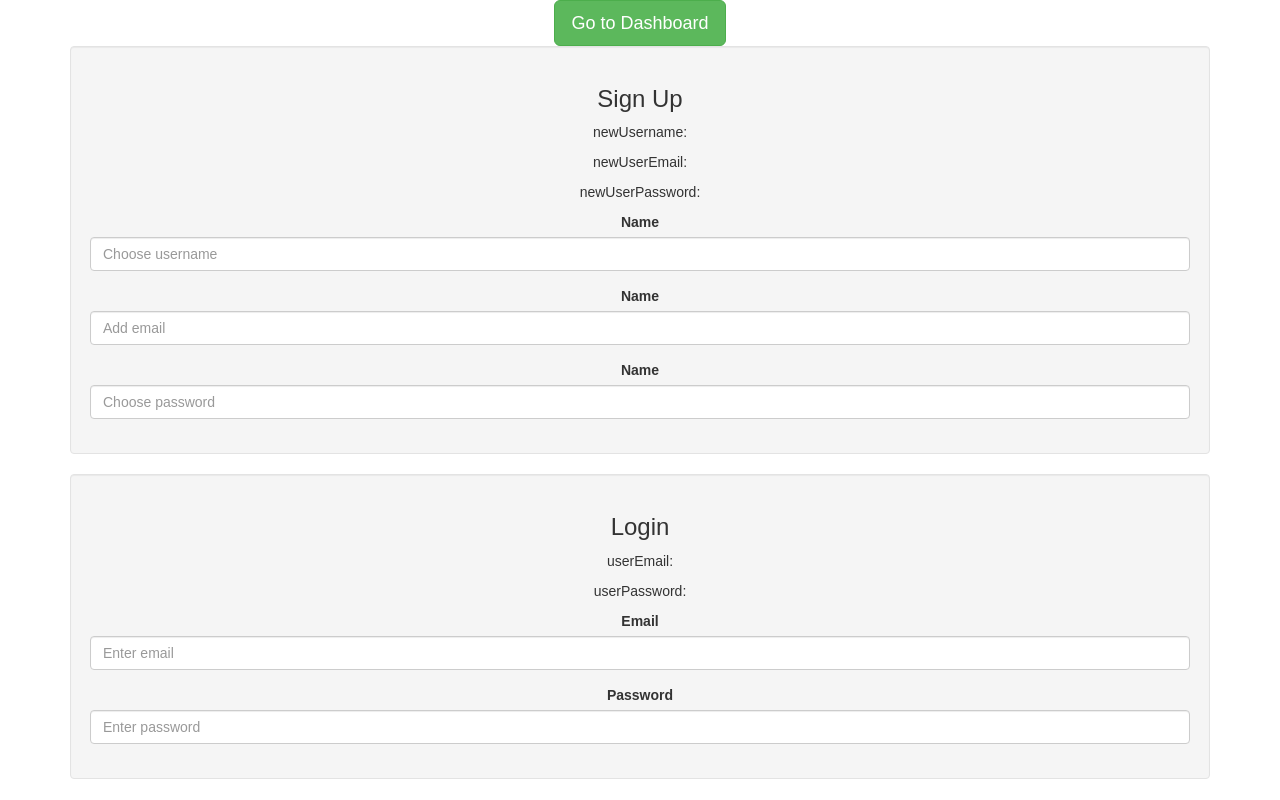
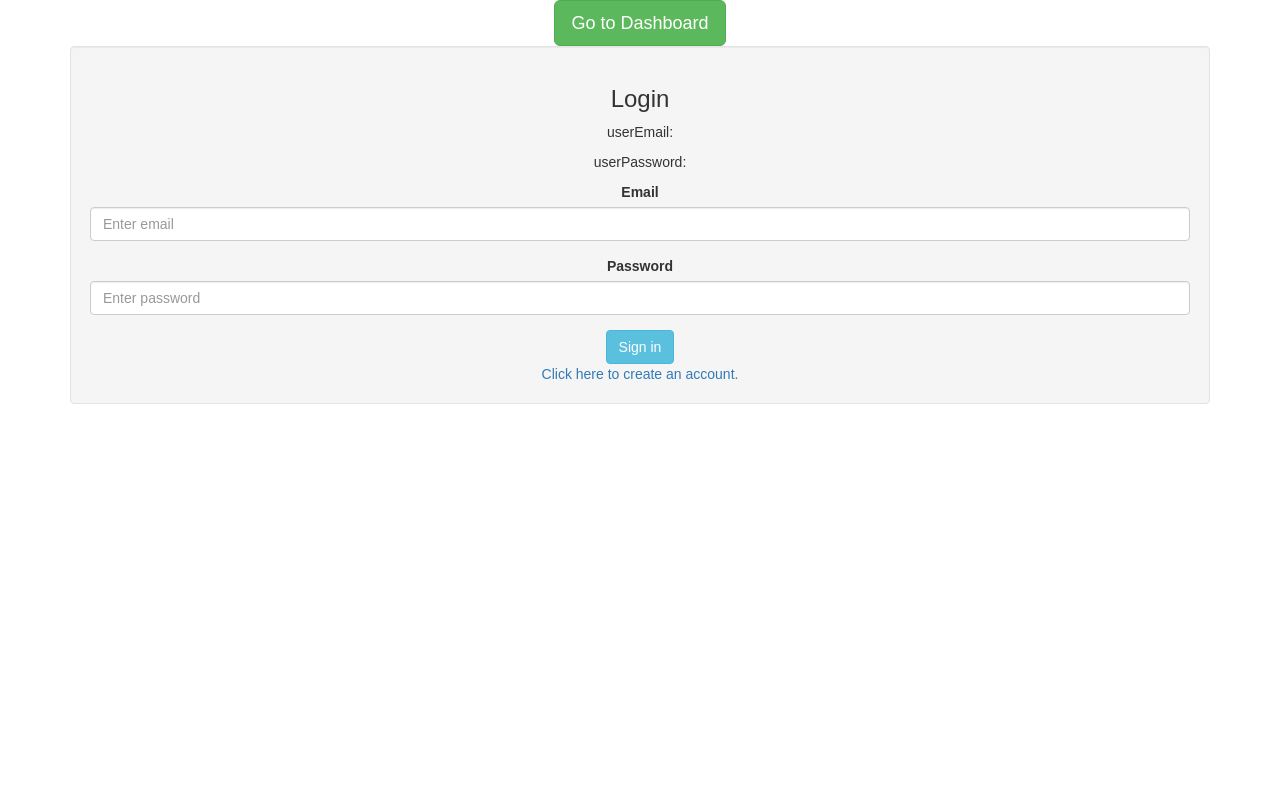
Before and after one commit to Baatzy/g48-capstone-frontend, a React (Create React App) app: page / in a window 1280 px wide. Built offline with nearby package versions, Linux system fonts and the light colour scheme.

Commit message:
Can toggle signin/login forms, icons added to logbook completed status

```diff
--- a/src/components/login/loginPage.js
+++ b/src/components/login/loginPage.js
@@ -11,6 +11,81 @@ function FieldGroup({ id, label, help, ...props }) {
       {help && <HelpBlock>{help}</HelpBlock>}
     </FormGroup>
   )
+}
+
+class LoginForm extends Component {
+  constructor(props) {
+    super(props)
+    this.state = {
+      redirect: false,
+      userEmail: '',
+      userPassword: '',
+    }
+
+    this.handleSubmit = this.handleSubmit.bind(this)
+  }
+
+  changeEmail (e) {
+    const userEmail = e.target.value
+    this.setState({ userEmail })
+  }
+  changePassword (e) {
+    const userPassword = e.target.value
+    this.setState({ userPassword })
+  }
+
+  async handleSubmit (e) {
+    e.preventDefault()
+
+
+
+
+  }
+
+  render () {
+    if (this.props.showLogin) {
+      return (
+        <Grid>
+          <Well>
+          <h3>Login</h3>
+          <p>userEmail: {this.state.userEmail}</p>
+          <p>userPassword: {this.state.userPassword}</p>
+            <form>
+              <FieldGroup
+                value={this.userEmail}
+                onChange={this.changeEmail.bind(this)}
+                id="formControlsText"
+                type="text"
+                label="Email"
+                placeholder="Enter email"
+              />
+
+              <FieldGroup
+                value={this.userPassword}
+                onChange={this.changePassword.bind(this)}
+                id="formControlsText"
+                type="text"
+                label="Password"
+                placeholder="Enter password"
+              />
+            </form>
+
+            <Button bsStyle="info">
+              Sign in
+            </Button>
+            <br />
+            <a onClick={this.props.handleBoolean}>
+              Click here to create an account.
+            </a>
+          </Well>
+        </Grid>
+      )
+    } else {
+      return (
+        <div></div>
+      )
+    }
+  }
 }
 
 class SignUpForm extends Component {
@@ -48,15 +123,9 @@ class SignUpForm extends Component {
   }
 
   render () {
+    if (!this.props.showLogin) {
       return (
         <Grid>
-
-      <Link to='/dashboard'>
-      <Button bsStyle="success" bsSize="large">
-            Go to Dashboard
-      </Button>
-      </Link>
-
           <Well>
             <h3>Sign Up</h3>
             <p>newUsername: {this.state.newUsername}</p>
@@ -68,7 +137,7 @@ class SignUpForm extends Component {
                 onChange={this.changeUsername.bind(this)}
                 id="formControlsText"
                 type="text"
-              label="Name"
+                label="Username"
                 placeholder="Choose username"
               />
 
@@ -77,7 +146,7 @@ class SignUpForm extends Component {
                 onChange={this.changeEmail.bind(this)}
                 id="formControlsText"
                 type="text"
-              label="Name"
+                label="Email"
                 placeholder="Add email"
               />
 
@@ -86,91 +155,64 @@ class SignUpForm extends Component {
                 onChange={this.changePassword.bind(this)}
                 id="formControlsText"
                 type="text"
-              label="Name"
+                label="Password"
                 placeholder="Choose password"
               />
             </form>
+
+            <Button bsStyle="info">
+              Sign up
+            </Button>
+            <br />
+            <a onClick={this.props.handleBoolean}>
+              I already have an account.
+            </a>
           </Well>
         </Grid>
       )
-  }
-}
-
-class LoginForm extends Component {
-  constructor(props) {
-    super(props)
-    this.state = {
-      redirect: false,
-      userEmail: '',
-      userPassword: '',
-    }
-
-    this.handleSubmit = this.handleSubmit.bind(this)
-  }
-
-  changeEmail (e) {
-    const userEmail = e.target.value
-    this.setState({ userEmail })
-  }
-  changePassword (e) {
-    const userPassword = e.target.value
-    this.setState({ userPassword })
-  }
-
-  async handleSubmit (e) {
-    e.preventDefault()
-
-
-
-
-  }
-
-  render () {
+    } else {
       return (
-      <Grid>
-        <Well>
-        <h3>Login</h3>
-        <p>userEmail: {this.state.userEmail}</p>
-        <p>userPassword: {this.state.userPassword}</p>
-          <form>
-            <FieldGroup
-              value={this.userEmail}
-              onChange={this.changeEmail.bind(this)}
-              id="formControlsText"
-              type="text"
-              label="Email"
-              placeholder="Enter email"
-            />
-
-            <FieldGroup
-              value={this.userPassword}
-              onChange={this.changePassword.bind(this)}
-              id="formControlsText"
-              type="text"
-              label="Password"
-              placeholder="Enter password"
-            />
-          </form>
-        </Well>
-      </Grid>
+        <div></div>
       )
     }
   }
-
+}
 
 class LoginPage extends Component {
   constructor(props) {
     super(props)
     this.state = {
-      signup: true,
+      showLogin: true,
+    }
+
+    this.handleBoolean = this.handleBoolean.bind(this)
+  }
+
+  handleBoolean () {
+    if (this.state.showLogin) {
+      this.setState({ showLogin: false })
+    } else {
+      this.setState({ showLogin: true })
     }
   }
 
   render () {
     return (
       <div>
-        <SignUpForm />
-        <LoginForm />
+        <Link to='/dashboard'>
+          <Button bsStyle="success" bsSize="large">
+              Go to Dashboard
+          </Button>
+        </Link>
+
+        <LoginForm
+          showLogin={this.state.showLogin}
+          handleBoolean={this.handleBoolean}
+        />
+        <SignUpForm
+          showLogin={this.state.showLogin}
+          handleBoolean={this.handleBoolean}
+        />
       </div>
     )
   }
--- a/src/components/logs/logsPage.js
+++ b/src/components/logs/logsPage.js
@@ -129,6 +129,16 @@ class LogsContainer extends Component {
     }
   }
 
+  logCardGlyph (bool) {
+    if (bool) {
+      return "ok"
+    } else if (bool === false) {
+      return "remove"
+    } else if (bool === null) {
+      return "question-sign"
+    }
+  }
+
   protocolLister (protocolIdArr, protocols) {
     let protocolNameArr = []
     let protocolsStr = ''
@@ -161,10 +171,18 @@ class LogsContainer extends Component {
       return log.protocols
     })
 
+
     return logsArr.map((log, index) =>
       <div key={index}>
         <Col xs={12} md={12}>
-          <Panel header={this.dateStringFixer(log.date)} bsStyle={this.logCardStyle(log.completed)}>
+          <Panel
+            header={(
+              <div>
+                <h4>{this.dateStringFixer(log.date)} <Glyphicon glyph={this.logCardGlyph(log.completed)} /></h4>
+              </div>
+            )}
+            bsStyle={this.logCardStyle(log.completed)}
+            >
             <p>Protocols: {this.protocolLister(protocolIdArr[index], protocols)}</p>
             <p>Warmup: {log.warmupNotes}</p>
             <p>Session: {log.sessionNotes}</p>
```
Lines whose indentation alone changed are shown as unchanged.
